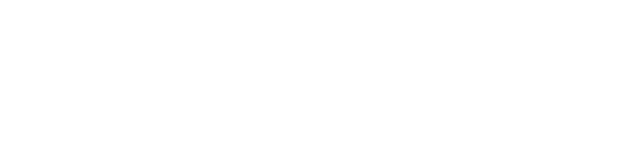
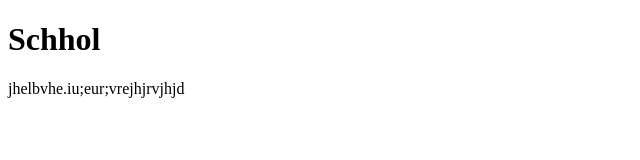
Before and after one commit to osandaMinsilu/demo-6, a plain HTML site: page index.html in a window 1280 px wide. Shown: the whole page, without its empty margins (0-640 px from the left). Drawn offline with Linux system fonts and the light colour scheme.

Commit message:
Add Style.css file and add the h1 tag

```diff
--- a/index.html
+++ b/index.html
@@ -4,8 +4,10 @@
     <meta charset="UTF-8">
     <meta name="viewport" content="width=device-width, initial-scale=1.0">
     <title>Document</title>
+    <link rel="stylesheet" href="style.css">
 </head>
 <body>
-
+    <h1>Schhol</h1>
+    <p>jhelbvhe.iu;eur;vrejhjrvjhjd</p>
 </body>
 </html>
```
Also changed, not shown: style.css (added).
